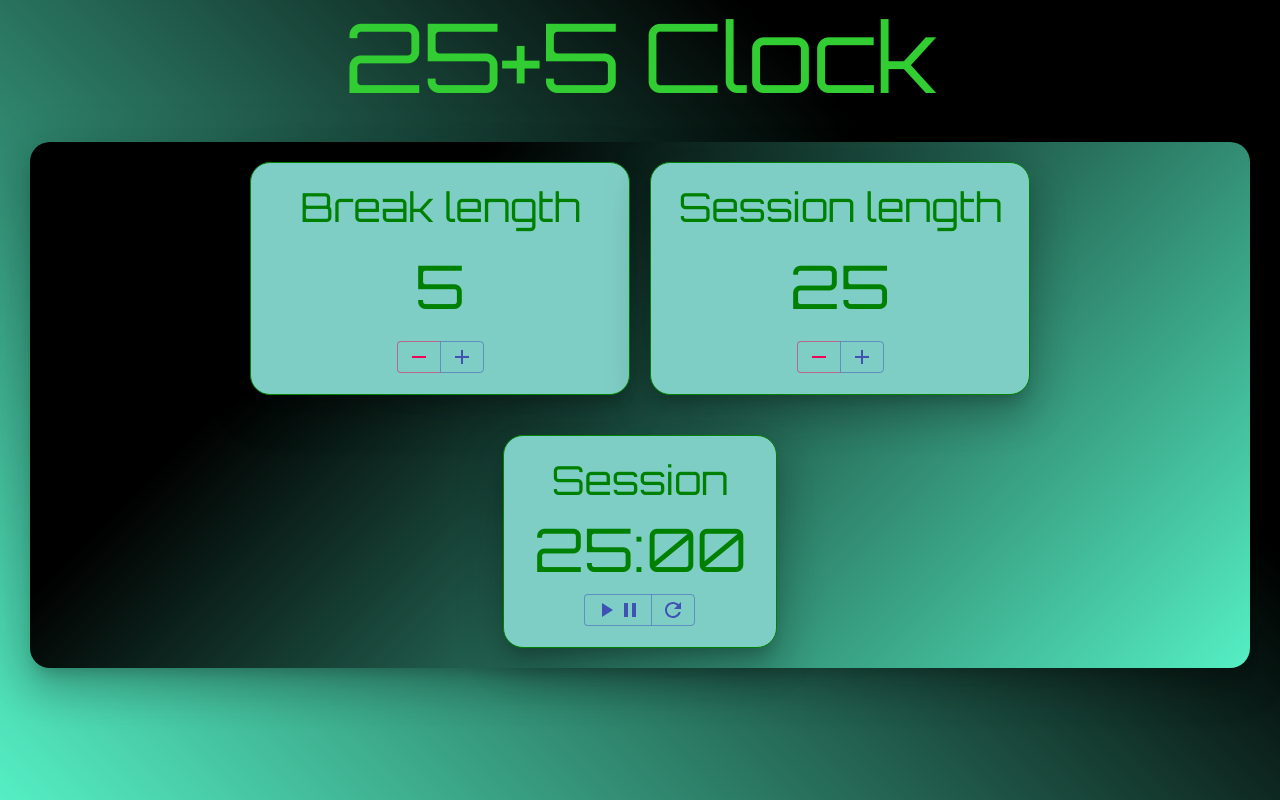
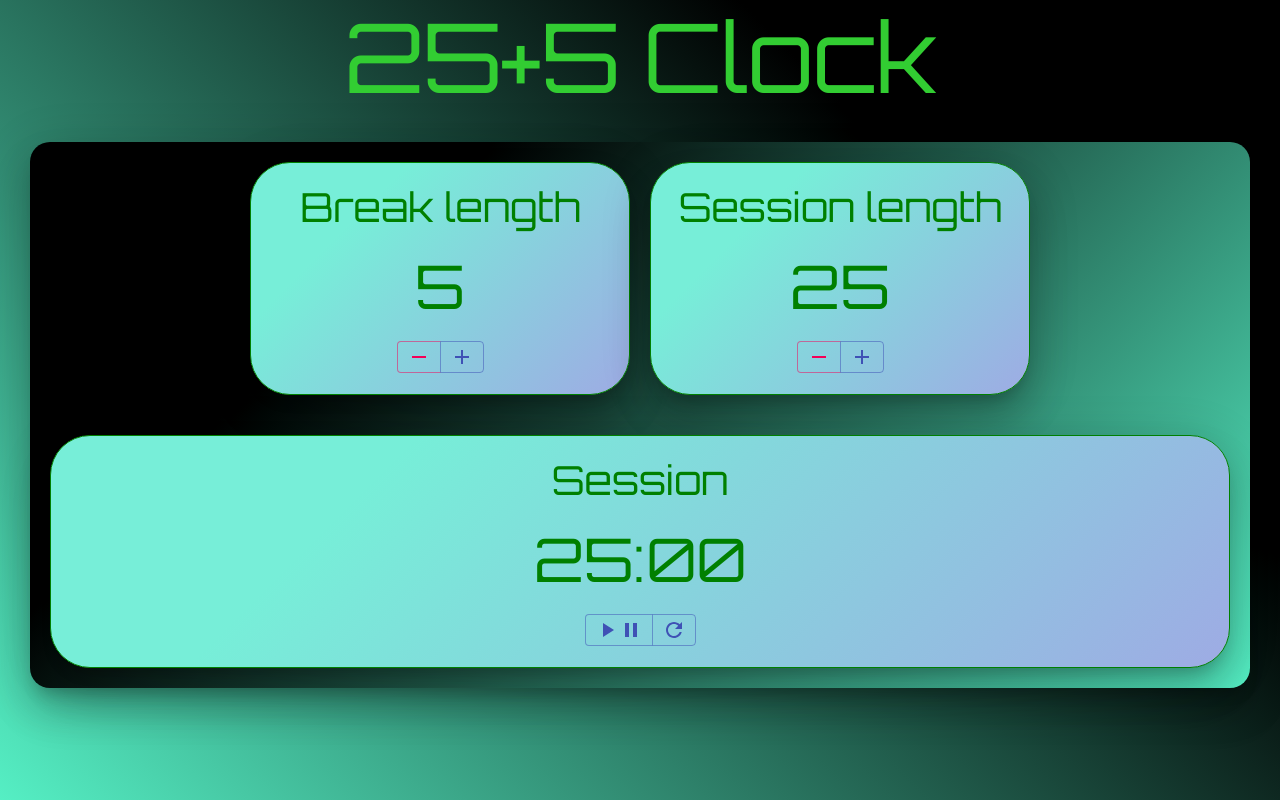
Before and after one commit to adrimihailescu/clock-five, a React (Create React App) app: page / in a window 1280 px wide. Built offline with nearby package versions, Linux system fonts and the light colour scheme.

Commit message:
fixed jumping timer

```diff
--- a/src/App.js
+++ b/src/App.js
@@ -11,7 +11,7 @@ function App() {
 	return (
 		<>
 			<CssBaseline />
-			{/* <Layout> */}
+
 			<main className={classes.clock}>
 				<Typography variant="h1" className={classes.header}>
 					25+5 Clock
@@ -43,12 +43,13 @@ function App() {
 						</Grid>
 
 						<Grid container direction="row" className={classes.grid2}>
-							<Counter />
+							<Grid container direction="column">
+								<Counter />
+							</Grid>
 						</Grid>
 					</Grid>
 				</Paper>
 			</main>
-			{/* </Layout> */}
 		</>
 	);
 }
--- a/src/features/counter/Counter.js
+++ b/src/features/counter/Counter.js
@@ -111,7 +111,7 @@ export function Counter() {
 							{isSession ? "Session" : "Break"}
 						</Typography>
 					</Grid>
-					<Grid direction="row">
+					<Grid direction="row" className={classes.paperFix}>
 						<Typography
 							variant="h3"
 							id="timer-label"
--- a/src/features/styles.js
+++ b/src/features/styles.js
@@ -15,17 +15,21 @@ const useStyles = makeStyles({
 
 	paper: {
 		border: "1px solid green",
-		borderRadius: "20px",
+		borderRadius: "40px",
 		padding: "20px",
-		backgroundColor: "#7fcec5",
-		backgroundimage: "linear-gradient(-315deg, #7fcec5 0%, #14557b 74%)",
+		bbackgroundColor: "#9eabe4",
+		backgroundImage: "linear-gradient(315deg, #9eabe4 0%, #77eed8 74%)",
 
 		justifyContent: "center",
 		"&:hover": {
-			backgroundColor: "#3bb78f",
-			backgroundimage: "linear-gradient(315deg, #3bb78f 0%, #0bab64 74%)",
+			backgroundColor: "#deebdd",
+			backgroundImage: "linear-gradient(315deg, #deebdd 0%, #bbdbbe 74%)",
 		},
 		textAlign: "center",
+	},
+	paperFix: {
+		// padding: "10px",
+		margin: "10px",
 	},
 	typography: {
 		fontSize: "60px",
@@ -47,8 +51,6 @@ const useStyles = makeStyles({
 	},
 	titleBreak: {
 		color: "red",
-		// backgroundC0olor: "#4dccc6",
-		// backgroundImage: "linear-gradient(315deg, #4dccc6 0%, #96e4df 74%)",
 	},
 	count: {
 		color: "red",
```
